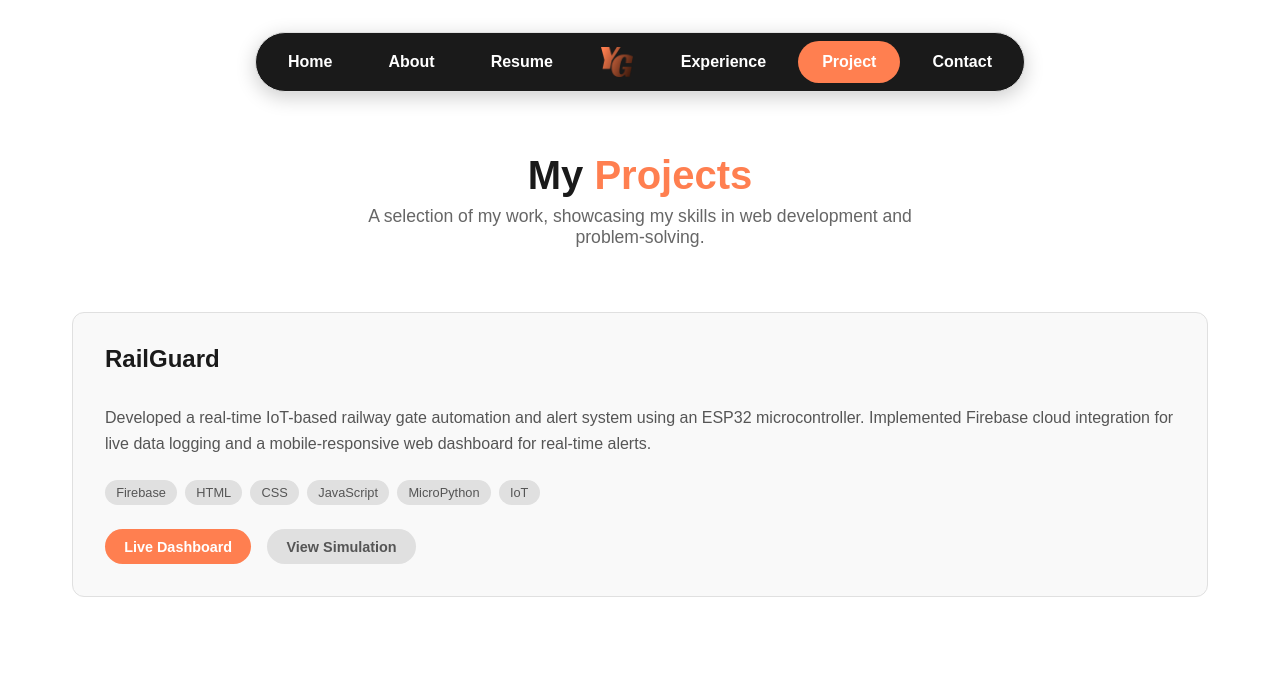
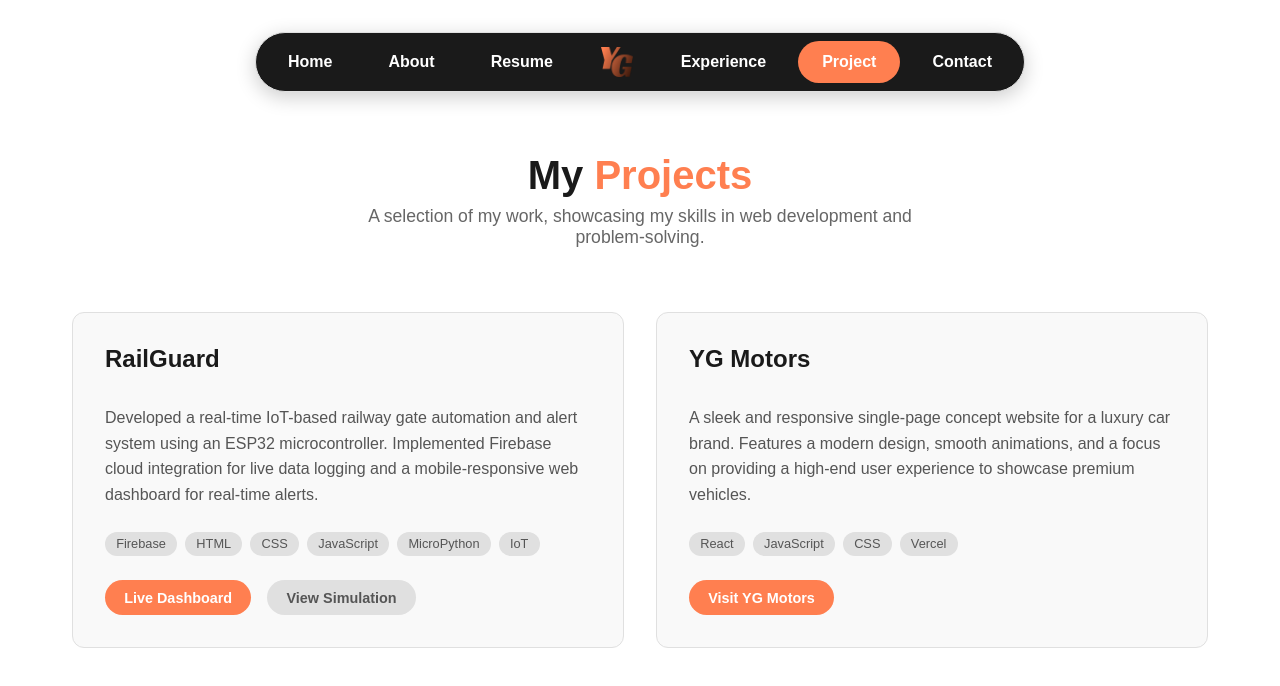
Before and after one commit to yashhhgoswami/my-portfolio, a React (Create React App) app: page / in a window 1280 px wide. Both pictures are taken after a click on the link "Project". Shown: the top 686 px of the page. Built offline with nearby package versions, Linux system fonts and the light colour scheme.

Commit message:
Update project layout and fix button alignment

```diff
--- a/src/App.js
+++ b/src/App.js
@@ -212,7 +212,7 @@ function App() {
           <ul>
             <NavLink name="Home" />
             <NavLink name="About" />
-            <NavLink name="Resume" isExternal={true} href="https://drive.google.com/file/d/1XuqjeIxz0L7wj9zY88hexjSmb73xjzMp/view?usp=sharing" />
+            <NavLink name="Resume" isExternal={true} href="https://drive.google.com/file/d/15LS4cACJ_zZfb_Y6DOtqdEBtNu2dy0y6/view?usp=sharing" />
             <li className="logo-placeholder" onClick={() => handleNavClick('Home')}>
               <img src={logoImage} alt="Yash Goswami Logo" className="nav-logo" />
             </li>
@@ -236,7 +236,7 @@ function App() {
             <NavLink name="Experience" />
             <NavLink name="Project" />
             <NavLink name="Contact" />
-            <NavLink name="Resume" isExternal={true} href="https://drive.google.com/file/d/1XuqjeIxz0L7wj9zY88hexjSmb73xjzMp/view?usp=sharing" />
+            <NavLink name="Resume" isExternal={true} href="https://drive.google.com/file/d/15LS4cACJ_zZfb_Y6DOtqdEBtNu2dy0y6/view?usp=sharing" />
           </ul>
         </nav>
       </div>
--- a/src/contactpage/ContactPage.js
+++ b/src/contactpage/ContactPage.js
@@ -60,7 +60,7 @@ const ContactPage = ({ onNavClick }) => {
         {/* Top Section */}
         <div className="footer-top">
           <h2>Lets Connect there</h2>
-          <a href="https://drive.google.com/file/d/1XuqjeIxz0L7wj9zY88hexjSmb73xjzMp/view?usp=sharing" target="_blank" rel="noopener noreferrer" className="hire-me-button">
+          <a href="https://drive.google.com/file/d/15LS4cACJ_zZfb_Y6DOtqdEBtNu2dy0y6/view?usp=sharing" target="_blank" rel="noopener noreferrer" className="hire-me-button">
             Download Resume <DownloadIcon />
           </a>
         </div>
--- a/src/projectspage/ProjectsPage.css
+++ b/src/projectspage/ProjectsPage.css
@@ -1,4 +1,4 @@
-/* Filename: src/projectspage/ProjectsPage.css (Updated) */
+/* Filename: src/projectspage/ProjectsPage.css */
 
 .projects-page {
     width: 100%;
@@ -17,17 +17,17 @@
 .projects-header h2 {
     font-size: 2.5rem;
     font-weight: 700;
-  color: #1a1a1a;
+    color: var(--text-primary);
     margin-bottom: 0.5rem;
 }
 
 .projects-header .highlight {
-  color: #FF7F50;
+    color: var(--highlight-color);
 }
 
 .projects-header p {
     font-size: 1.1rem;
-  color: #666;
+    color: var(--text-light);
     max-width: 600px;
     margin: 0 auto;
 }
@@ -39,8 +39,8 @@
 }
 
 .project-card {
-  background-color: #f9f9f9;
-  border: 1px solid #f0f0f0;
+    background-color: var(--card-bg);
+    border: 1px solid var(--border-color);
     border-radius: 12px;
     padding: 2rem;
     display: flex;
@@ -56,15 +56,15 @@
 .project-title {
     font-size: 1.5rem;
     font-weight: 600;
-  color: #1a1a1a;
+    color: var(--text-primary);
     margin: 0 0 1rem 0;
 }
 
 .project-description {
     font-size: 1rem;
     line-height: 1.6;
-  color: #555;
-  flex-grow: 1; /* Allows description to take up available space */
+    color: var(--text-secondary);
+    flex-grow: 1;
     margin-bottom: 1.5rem;
 }
 
@@ -76,19 +76,18 @@
 }
 
 .tech-tag {
-  background-color: #e0e0e0;
-  color: #333;
+    background-color: var(--border-color);
+    color: var(--text-secondary);
     padding: 0.3rem 0.7rem;
     border-radius: 50px;
     font-size: 0.8rem;
     font-weight: 500;
 }
 
-/* --- NEW Button Styles --- */
 .project-actions {
     display: flex;
     gap: 1rem;
-  margin-top: auto; /* Pushes buttons to the bottom of the card */
+    margin-top: auto;
 }
 
 .project-button {
@@ -102,57 +101,40 @@
 }
 
 .project-button.primary {
-  background-color: #FF7F50;
+    background-color: var(--accent-color);
     color: #FFFFFF;
 }
 
 .project-button.primary:hover {
-  background-color: #e66a3d;
+    opacity: 0.8;
 }
 
 .project-button.secondary {
-  background-color: #e0e0e0;
-  color: #333;
+    background-color: var(--border-color);
+    color: var(--text-secondary);
 }
 
 .project-button.secondary:hover {
-  background-color: #d1d1d1;
+    opacity: 0.8;
 }
 
-
 @keyframes fadeIn {
-  from { opacity: 0; transform: translateY(20px); }
-  to { opacity: 1; transform: translateY(0); }
+    from {
+        opacity: 0;
+        transform: translateY(20px);
+    }
+    to {
+        opacity: 1;
+        transform: translateY(0);
+    }
 }
 
+@media (max-width: 768px) {
     .projects-page {
-  width: 100%;
-  max-width: 1200px;
-  margin: 0 auto;
-  padding: 120px 2rem 2rem;
-  box-sizing: border-box;
-  animation: fadeIn 0.8s ease-in-out;
+        padding: 100px 1rem 2rem;
     }
-.projects-header { text-align: center; margin-bottom: 4rem; }
-.projects-header h2 { font-size: 2.5rem; font-weight: 700; color: var(--text-primary); margin-bottom: 0.5rem; }
-.projects-header .highlight { color: var(--highlight-color); }
-.projects-header p { font-size: 1.1rem; color: var(--text-light); max-width: 600px; margin: 0 auto; }
-.projects-grid { display: grid; grid-template-columns: repeat(auto-fit, minmax(320px, 1fr)); gap: 2rem; }
-.project-card { background-color: var(--card-bg); border: 1px solid var(--border-color); border-radius: 12px; padding: 2rem; display: flex; flex-direction: column; transition: transform 0.3s ease, box-shadow 0.3s ease; }
-.project-card:hover { transform: translateY(-10px); box-shadow: 0 15px 30px rgba(0, 0, 0, 0.1); }
-.project-title { font-size: 1.5rem; font-weight: 600; color: var(--text-primary); margin: 0 0 1rem 0; }
-.project-description { font-size: 1rem; line-height: 1.6; color: var(--text-secondary); flex-grow: 1; margin-bottom: 1.5rem; }
-.project-tech-stack { display: flex; flex-wrap: wrap; gap: 0.5rem; margin-bottom: 1.5rem; }
-.tech-tag { background-color: var(--border-color); color: var(--text-secondary); padding: 0.3rem 0.7rem; border-radius: 50px; font-size: 0.8rem; font-weight: 500; }
-.project-actions { display: flex; gap: 1rem; margin-top: auto; }
-.project-button { padding: 0.6rem 1.2rem; border-radius: 50px; text-decoration: none; font-weight: 600; font-size: 0.9rem; text-align: center; transition: all 0.3s ease; }
-.project-button.primary { background-color: var(--accent-color); color: #FFFFFF; }
-.project-button.primary:hover { opacity: 0.8; }
-.project-button.secondary { background-color: var(--border-color); color: var(--text-secondary); }
-.project-button.secondary:hover { opacity: 0.8; }
-@keyframes fadeIn { from { opacity: 0; transform: translateY(20px); } to { opacity: 1; transform: translateY(0); } }
 
-@media (max-width: 768px) {
-    .projects-page { padding: 100px 1rem 2rem; }
-    .project-actions { flex-direction: column; }
+    .project-actions:not(.single) {
+        flex-direction: column;
     }
+}
--- a/src/projectspage/ProjectsPage.js
+++ b/src/projectspage/ProjectsPage.js
@@ -3,7 +3,10 @@ import React from 'react';
 import './ProjectsPage.css';
 
 // --- Reusable Project Card Component ---
-const ProjectCard = ({ title, description, techStack, dashboardLink, demoLink }) => (
+const ProjectCard = ({ project }) => {
+  const { title, description, techStack, links } = project;
+
+  return (
     <div className="project-card">
       <h3 className="project-title">{title}</h3>
       <p className="project-description">{description}</p>
@@ -12,28 +15,48 @@ const ProjectCard = ({ title, description, techStack, dashboardLink, demoLink })
           <span key={index} className="tech-tag">{tech}</span>
         ))}
       </div>
-    <div className="project-actions">
-        <a href={dashboardLink} target="_blank" rel="noopener noreferrer" className="project-button primary">
+      <div className={`project-actions ${links.visit ? 'single' : ''}`}>
+        {links.visit ? (
+          // Render a single button if a 'visit' link exists
+          <a href={links.visit} target="_blank" rel="noopener noreferrer" className="project-button primary">
+            Visit {title}
+          </a>
+        ) : (
+          // Otherwise, render the two-button layout
+          <>
+            <a href={links.dashboard} target="_blank" rel="noopener noreferrer" className="project-button primary">
               Live Dashboard
             </a>
-        <a href={demoLink} target="_blank" rel="noopener noreferrer" className="project-button secondary">
+            <a href={links.simulation} target="_blank" rel="noopener noreferrer" className="project-button secondary">
               View Simulation
             </a>
+          </>
+        )}
       </div>
     </div>
   );
+};
 
 const ProjectsPage = () => {
-  // Project data updated to match your resume
+  // Project data updated with a new structure for links
   const projects = [
     {
       title: 'RailGuard',
       description: 'Developed a real-time IoT-based railway gate automation and alert system using an ESP32 microcontroller. Implemented Firebase cloud integration for live data logging and a mobile-responsive web dashboard for real-time alerts.',
       techStack: ['Firebase', 'HTML', 'CSS', 'JavaScript', 'MicroPython', 'IoT'],
-      dashboardLink: 'https://railguard-dashboard.onrender.com/',
-      demoLink: 'https://wokwi.com/projects/430589393822123009',
+      links: {
+        dashboard: 'https://railguard-dashboard.onrender.com/',
+        simulation: 'https://wokwi.com/projects/430589393822123009'
+      }
     },
-    // You can add more projects here as you complete them
+    {
+      title: 'YG Motors',
+      description: 'A sleek and responsive single-page concept website for a luxury car brand. Features a modern design, smooth animations, and a focus on providing a high-end user experience to showcase premium vehicles.',
+      techStack: ['React', 'JavaScript', 'CSS', 'Vercel'],
+      links: {
+        visit: 'https://yg-motors.vercel.app/'
+      }
+    },
   ];
 
   return (
@@ -44,14 +67,7 @@ const ProjectsPage = () => {
       </div>
       <div className="projects-grid">
         {projects.map((project, index) => (
-          <ProjectCard
-            key={index}
-            title={project.title}
-            description={project.description}
-            techStack={project.techStack}
-            dashboardLink={project.dashboardLink}
-            demoLink={project.demoLink}
-          />
+          <ProjectCard key={index} project={project} />
         ))}
       </div>
     </div>
```
Lines whose indentation alone changed are shown as unchanged.
